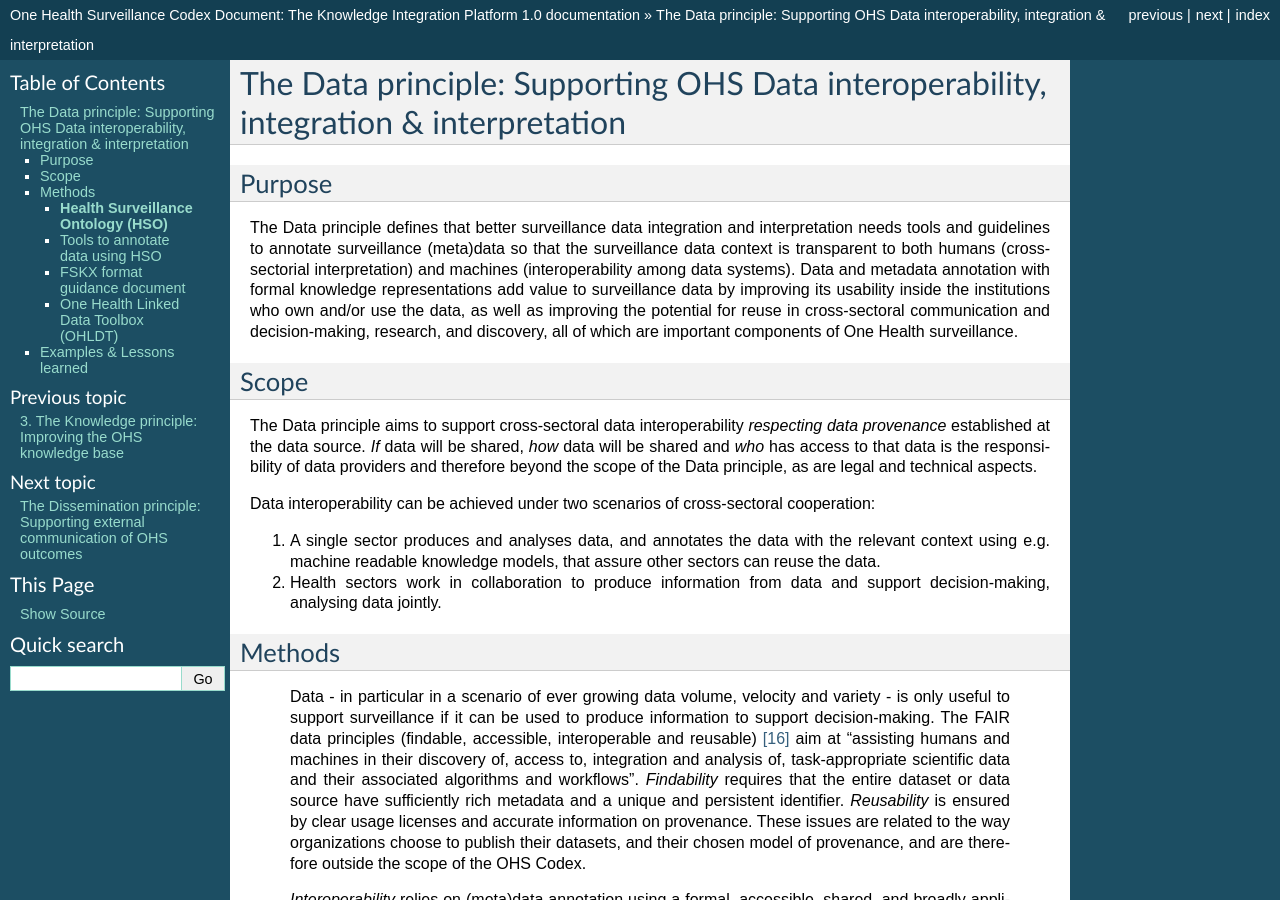
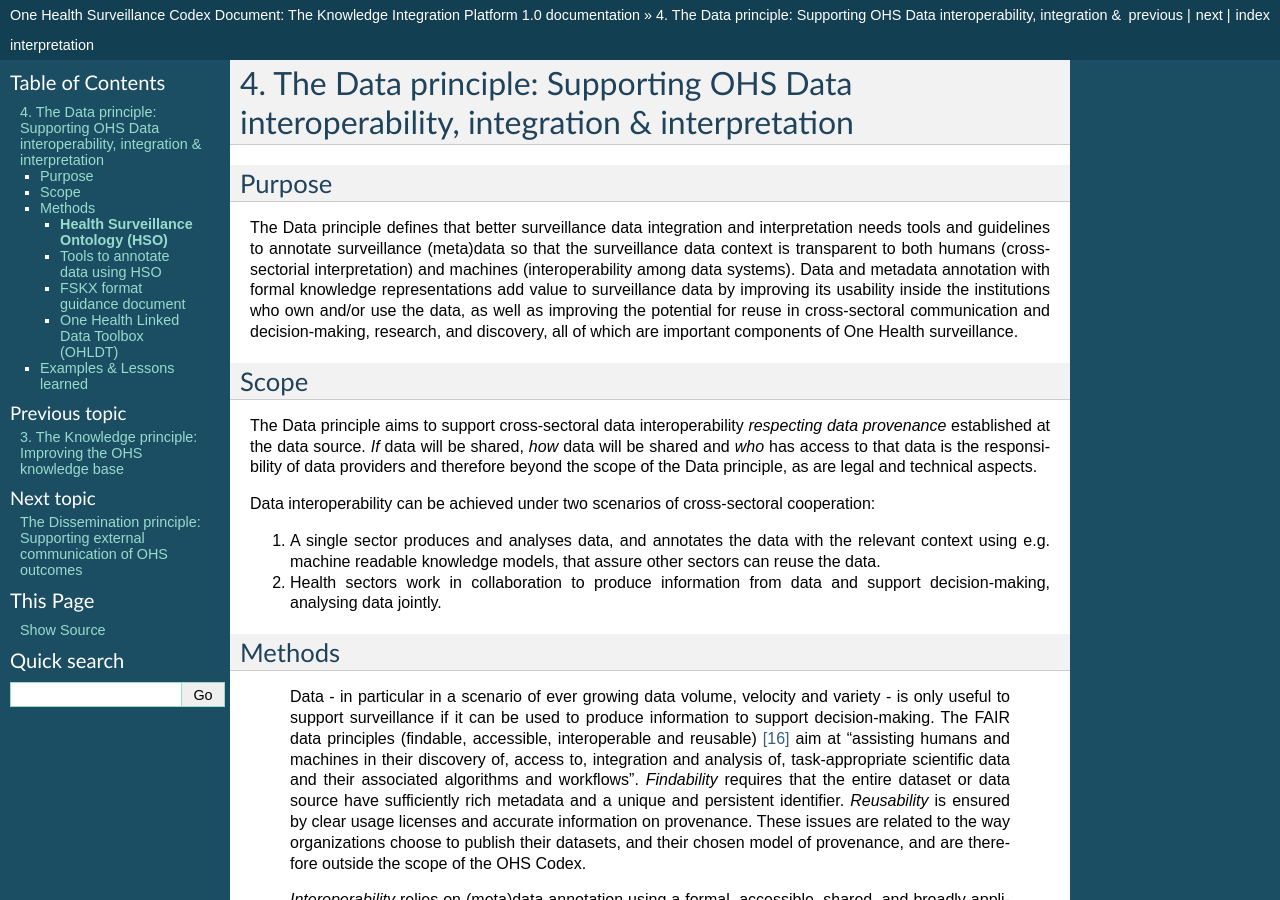
Before and after one commit to EJP-ORION/OH-Surveillance-Codex, a Sphinx documentation site: the page built from docs/4-the-data-principle.rst, in a window 1280 px wide and 900 px high. Built offline with Sphinx 7.4.7, drawn with Linux system fonts in a browser that asks for light colours; some of the changed text lies outside the part shown.

Commit message:
Principle numbering

```diff
--- a/docs/4-the-data-principle.rst
+++ b/docs/4-the-data-principle.rst
@@ -1,5 +1,5 @@
 ======================================================================================
-The Data principle: Supporting OHS Data interoperability, integration & interpretation
+4. The Data principle: Supporting OHS Data interoperability, integration & interpretation
 ======================================================================================
 
 
```
